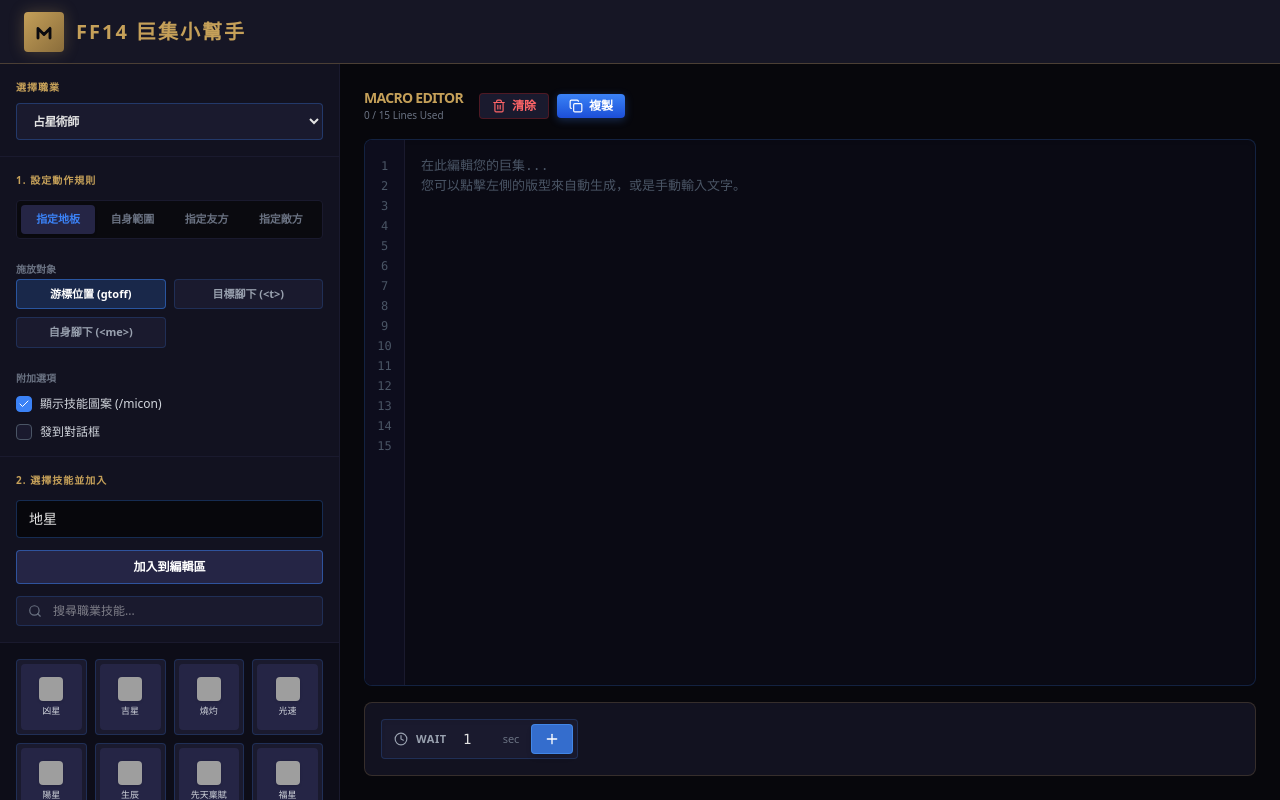
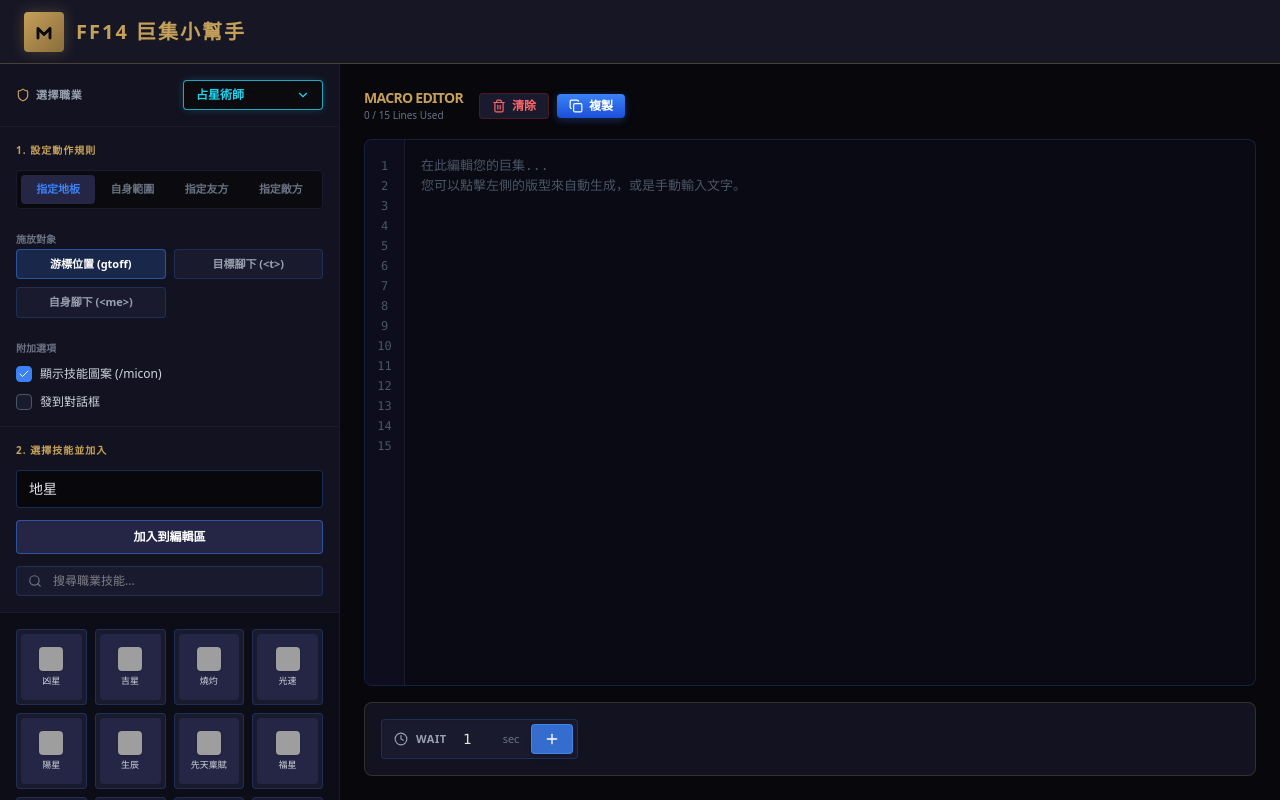
Before and after one commit to infanta0127-star/MacroMate, a React (Vite) app: page / in a window 1280 px wide. Built offline with nearby package versions, Linux system fonts and the light colour scheme; grey boxes are pictures that could not be loaded.

Commit message:
feat: replace native job select dropdown with custom role-grouped dropdown

```diff
--- a/src/App.tsx
+++ b/src/App.tsx
@@ -1,5 +1,5 @@
-import React, { useState, useRef } from 'react';
-import { Copy, Trash2, Plus, MousePointer2, Target, Sword, Volume2, Clock, Check, Search } from 'lucide-react';
+import React, { useState, useRef, useEffect } from 'react';
+import { Copy, Trash2, Plus, MousePointer2, Target, Sword, Volume2, Clock, Check, Search, Shield, ChevronDown, ChevronUp } from 'lucide-react';
 import jobSkillsData from './data/jobSkills.json';
 
 const QUICK_SKILLS = [
@@ -39,6 +39,29 @@
   ]
 };
 
+const JOB_GROUPS = [
+  {
+    name: "防護職業",
+    jobs: ["paladin", "warrior", "darkknight", "gunbreaker"]
+  },
+  {
+    name: "治療職業",
+    jobs: ["whitemage", "scholar", "astrologian", "sage"]
+  },
+  {
+    name: "近戰職業",
+    jobs: ["monk", "dragoon", "ninja", "samurai", "reaper", "viper"]
+  },
+  {
+    name: "遠程物理職業",
+    jobs: ["bard", "machinist", "dancer"]
+  },
+  {
+    name: "遠程魔法職業",
+    jobs: ["blackmage", "summoner", "redmage", "pictomancer", "bluemage"]
+  }
+];
+
 export default function App() {
   const [skillName, setSkillName] = useState("地星");
   const [selectedJob, setSelectedJob] = useState("astrologian");
@@ -72,6 +95,21 @@
   const handleMouseLeave = () => {
     setHoveredSkill(null);
   };
+
+  const [isJobDropdownOpen, setIsJobDropdownOpen] = useState(false);
+  const jobDropdownRef = useRef<HTMLDivElement>(null);
+
+  useEffect(() => {
+    const handleClickOutside = (event: MouseEvent) => {
+      if (jobDropdownRef.current && !jobDropdownRef.current.contains(event.target as Node)) {
+        setIsJobDropdownOpen(false);
+      }
+    };
+    document.addEventListener("mousedown", handleClickOutside);
+    return () => {
+      document.removeEventListener("mousedown", handleClickOutside);
+    };
+  }, []);
 
   const [config, setConfig] = useState({
     category: 'ground' as Category,
@@ -227,17 +265,61 @@
         <aside className="w-full lg:w-[340px] bg-[#0d0d18] border-r border-[#1a1a2e] flex flex-col shrink-0 overflow-y-auto custom-scrollbar z-10">
 
           {/* Select Job */}
-          <div className="p-4 border-b border-[#1a1a2e] bg-[#121220] shrink-0 flex flex-col gap-2">
-            <label className="text-[10px] text-[#c5a059] uppercase tracking-widest font-bold">選擇職業</label>
-            <select
-              value={selectedJob}
-              onChange={(e) => setSelectedJob(e.target.value)}
-              className="w-full bg-[#1a1a2e] border border-[#3b82f6]/30 rounded text-xs px-3 py-2 uppercase tracking-tighter text-[#e2e2e2] focus:outline-none focus:border-[#c5a059] transition-colors font-bold"
-            >
-              {Object.entries(jobSkillsData).map(([key, job]) => (
-                <option key={key} value={key}>{job.name}</option>
-              ))}
-            </select>
+          {/* Select Job Custom Dropdown */}
+          <div className="p-4 border-b border-[#1a1a2e] bg-[#121220] shrink-0 flex flex-col gap-2 relative" ref={jobDropdownRef}>
+            <div className="flex items-center justify-between">
+              <div className="flex items-center gap-1.5 text-[11px] text-gray-400 font-bold uppercase tracking-wider">
+                <Shield className="w-3.5 h-3.5 text-[#c5a059]" />
+                <span>選擇職業</span>
+              </div>
+              <button
+                type="button"
+                onClick={() => setIsJobDropdownOpen(!isJobDropdownOpen)}
+                className="flex items-center justify-between gap-2 px-3 py-1.5 bg-[#0a0a0f] border border-[#22d3ee]/80 text-[#22d3ee] rounded text-xs font-bold transition-all focus:outline-none hover:bg-[#22d3ee]/10 w-[140px] shadow-[0_0_8px_rgba(34,211,238,0.2)]"
+              >
+                <span className="truncate">{jobSkillsData[selectedJob as keyof typeof jobSkillsData]?.name.replace(/（[^）]+）/g, '') || selectedJob}</span>
+                {isJobDropdownOpen ? <ChevronUp className="w-3.5 h-3.5 shrink-0" /> : <ChevronDown className="w-3.5 h-3.5 shrink-0" />}
+              </button>
+            </div>
+
+            {/* Dropdown Options List */}
+            {isJobDropdownOpen && (
+              <div className="absolute top-[calc(100%-8px)] right-4 w-[200px] max-h-[300px] overflow-y-auto bg-[#0d0d18] border border-[#22d3ee]/30 rounded-md shadow-2xl z-50 py-1.5 custom-scrollbar animate-in fade-in slide-in-from-top-2 duration-150">
+                {JOB_GROUPS.map((group) => (
+                  <div key={group.name} className="mb-2 last:mb-0">
+                    {/* Group Header */}
+                    <div className="px-3 py-1 text-[10px] font-bold text-[#3b82f6] uppercase tracking-wider select-none bg-[#121220]/50">
+                      {group.name}
+                    </div>
+                    {/* Group Jobs */}
+                    <div className="flex flex-col">
+                      {group.jobs.map((jobKey) => {
+                        const job = jobSkillsData[jobKey as keyof typeof jobSkillsData];
+                        if (!job) return null;
+                        const isSelected = selectedJob === jobKey;
+                        return (
+                          <button
+                            key={jobKey}
+                            type="button"
+                            onClick={() => {
+                              setSelectedJob(jobKey);
+                              setIsJobDropdownOpen(false);
+                            }}
+                            className={`px-5 py-1.5 text-left text-xs font-medium transition-colors w-full ${
+                              isSelected
+                                ? 'bg-[#3b82f6]/20 text-white font-bold border-l-2 border-[#3b82f6]'
+                                : 'text-gray-400 hover:bg-[#1a1a2e] hover:text-gray-200'
+                            }`}
+                          >
+                            {job.name}
+                          </button>
+                        );
+                      })}
+                    </div>
+                  </div>
+                ))}
+              </div>
+            )}
           </div>
 
           {/* Step 1: 巨集規則設定 */}
```
